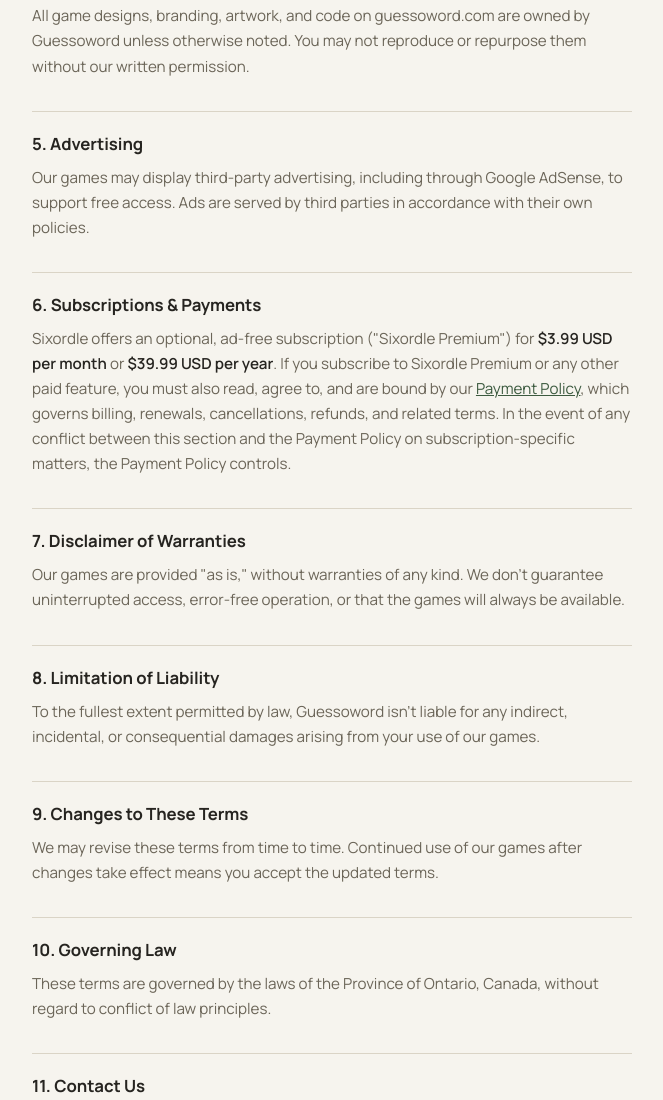
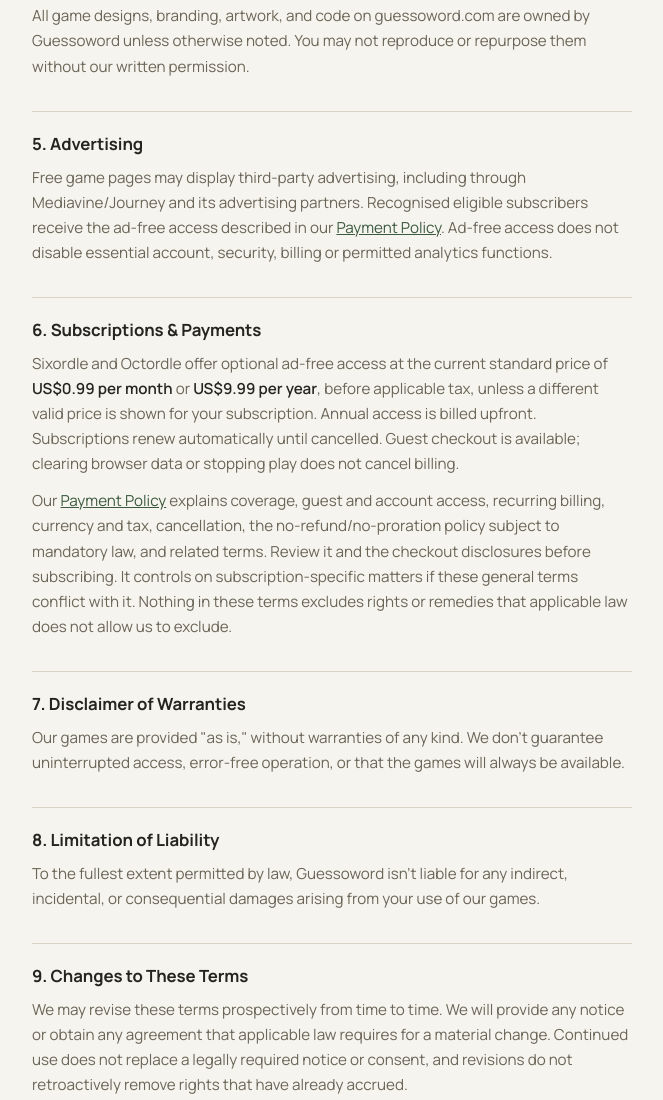
Before and after one commit to guessoword/guessoword.github.io, a plain HTML site: page terms.html in a window 1280 px wide. Shown: the part 839-1939 px from the top of the page, without its empty margins (308-971 px from the left). Drawn offline with Linux system fonts and the light colour scheme.

Commit message:
Align subscription terms with current ad-free payment policy
Correct monthly and annual pricing, include Sixordle and Octordle guest checkout, and link the detailed payment policy. Clarify prospective changes and mandatory consumer rights. Remove the personal-name footer credit.

```diff
--- a/terms.html
+++ b/terms.html
@@ -80,7 +80,7 @@
 <main>
   <p class="eyebrow">LEGAL</p>
   <h1>Terms of Service</h1>
-  <p class="updated">Last updated: July 2026</p>
+  <p class="updated">Last updated: November 15, 2026</p>
 
   <h2>1. Acceptance of Terms</h2>
   <p>By accessing or playing Sixordle or any other Guessoword game, you agree to these Terms of Service. If you don't agree, please don't use our games.</p>
@@ -100,10 +100,11 @@
   <p>All game designs, branding, artwork, and code on guessoword.com are owned by Guessoword unless otherwise noted. You may not reproduce or repurpose them without our written permission.</p>
 
   <h2>5. Advertising</h2>
-  <p>Our games may display third-party advertising, including through Google AdSense, to support free access. Ads are served by third parties in accordance with their own policies.</p>
+  <p>Free game pages may display third-party advertising, including through Mediavine/Journey and its advertising partners. Recognised eligible subscribers receive the ad-free access described in our <a href="payments.html">Payment Policy</a>. Ad-free access does not disable essential account, security, billing or permitted analytics functions.</p>
 
   <h2>6. Subscriptions &amp; Payments</h2>
-  <p>Sixordle offers an optional, ad-free subscription ("Sixordle Premium") for <strong>$3.99 USD per month</strong> or <strong>$39.99 USD per year</strong>. If you subscribe to Sixordle Premium or any other paid feature, you must also read, agree to, and are bound by our <a href="payments.html">Payment Policy</a>, which governs billing, renewals, cancellations, refunds, and related terms. In the event of any conflict between this section and the Payment Policy on subscription-specific matters, the Payment Policy controls.</p>
+  <p>Sixordle and Octordle offer optional ad-free access at the current standard price of <strong>US$0.99 per month</strong> or <strong>US$9.99 per year</strong>, before applicable tax, unless a different valid price is shown for your subscription. Annual access is billed upfront. Subscriptions renew automatically until cancelled. Guest checkout is available; clearing browser data or stopping play does not cancel billing.</p>
+  <p>Our <a href="payments.html">Payment Policy</a> explains coverage, guest and account access, recurring billing, currency and tax, cancellation, the no-refund/no-proration policy subject to mandatory law, and related terms. Review it and the checkout disclosures before subscribing. It controls on subscription-specific matters if these general terms conflict with it. Nothing in these terms excludes rights or remedies that applicable law does not allow us to exclude.</p>
 
   <h2>7. Disclaimer of Warranties</h2>
   <p>Our games are provided "as is," without warranties of any kind. We don't guarantee uninterrupted access, error-free operation, or that the games will always be available.</p>
@@ -112,7 +113,7 @@
   <p>To the fullest extent permitted by law, Guessoword isn't liable for any indirect, incidental, or consequential damages arising from your use of our games.</p>
 
   <h2>9. Changes to These Terms</h2>
-  <p>We may revise these terms from time to time. Continued use of our games after changes take effect means you accept the updated terms.</p>
+  <p>We may revise these terms prospectively from time to time. We will provide any notice or obtain any agreement that applicable law requires for a material change. Continued use does not replace a legally required notice or consent, and revisions do not retroactively remove rights that have already accrued.</p>
 
   <h2>10. Governing Law</h2>
   <p>These terms are governed by the laws of the Province of Ontario, Canada, without regard to conflict of law principles.</p>
@@ -123,7 +124,6 @@
 
 <footer>
   <span>© 2026 Guessoword · <a href="privacy.html">Privacy</a> · <a href="terms.html">Terms</a> · <a href="payments.html">Payments</a></span>
-  <span>Developed by Savir Singh</span>
 </footer>
 
 </body>
```
